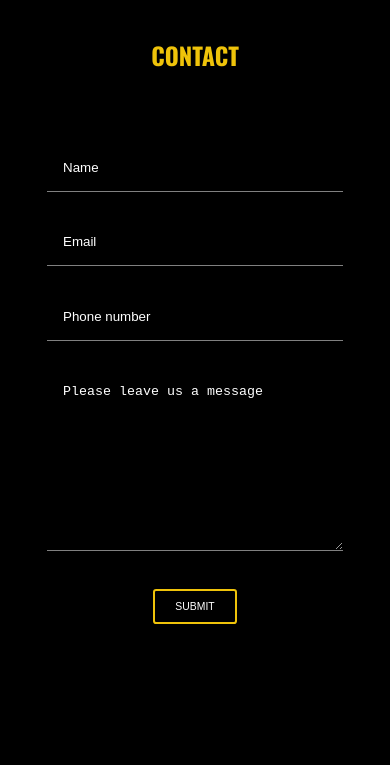
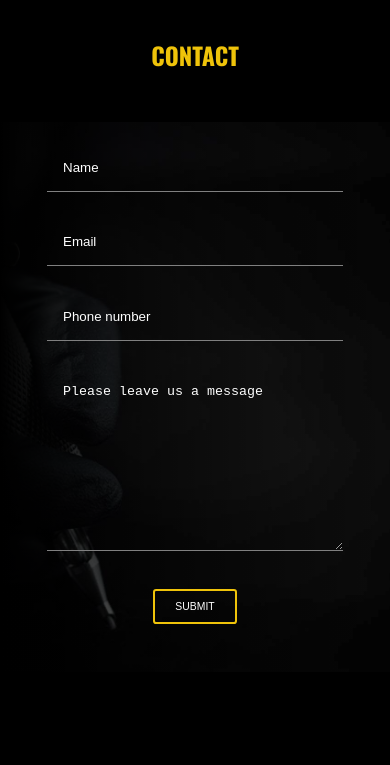
Before and after one commit to Colin-Campbell-Designs/BitterSweet-Tattoo, a plain HTML site: page index.html in a window 390 px wide. Shown: the part 7540-8305 px from the top of the page. Drawn offline with nearby package versions, Linux system fonts and the light colour scheme; some packages are replaced by stand-ins of ours; files that its build step writes are made by us from their sources.

Commit message:
Update _form.scss

```diff
--- a/SCSS/components/_form.scss
+++ b/SCSS/components/_form.scss
@@ -78,7 +78,7 @@
     }
 
     .contact__container {
-        background:linear-gradient(to right, black, transparent), url('Images/form_bg.jpg');
+        background:linear-gradient(to right, black, transparent), url('../Images/form_bg.jpg');
         background-size: cover;
         background-position: center center;
         background-repeat: no-repeat;
```
